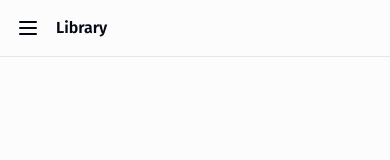
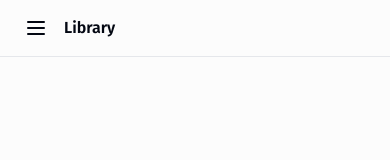
Before and after one commit to dewclaws/vignettte, a Next.js app in the folder frontend/: page / in a window 390 px wide. Shown: the top 160 px of the page. Built offline with nearby package versions, Linux system fonts and the light colour scheme.

Commit message:
fix spacing

```diff
--- a/frontend/components/ui/button.tsx
+++ b/frontend/components/ui/button.tsx
@@ -21,7 +21,7 @@ const buttonVariants = cva(
       },
       size: {
         default: "h-10 px-4 py-2",
-        sm: "h-9 rounded-md px-3",
+        sm: "h-9 rounded-md px-2",
         lg: "h-11 rounded-md px-8",
         icon: "h-10 w-10",
       },
--- a/frontend/components/ui/navigation/mobile-sidebar.tsx
+++ b/frontend/components/ui/navigation/mobile-sidebar.tsx
@@ -9,7 +9,7 @@ export function MobileSidebar() {
   return (
     <Sheet>
       <SheetTrigger asChild>
-        <Button variant="ghost" className="md:hidden">
+        <Button variant="ghost" size="sm" className="lg:hidden">
           <MenuIcon />
           <span className="sr-only">Toggle Menu</span>
         </Button>
--- a/frontend/components/ui/navigation/navigation-bar.tsx
+++ b/frontend/components/ui/navigation/navigation-bar.tsx
@@ -7,9 +7,9 @@ export function NavigationBar({
 }>) {
   return (
     <header className="sticky top-0 z-50 w-full font-semibold bg-background border-border border-b lg:border-s lg:rounded-bl-md">
-      <div className="flex h-14 max-w-screen-2xl items-center">
+      <div className="flex h-14 max-w-screen-2xl items-center gap-2 px-4 lg:px-6">
         <MobileSidebar />
-        <div className="md:px-6">{children}</div>
+        <div>{children}</div>
       </div>
     </header>
   );
```
